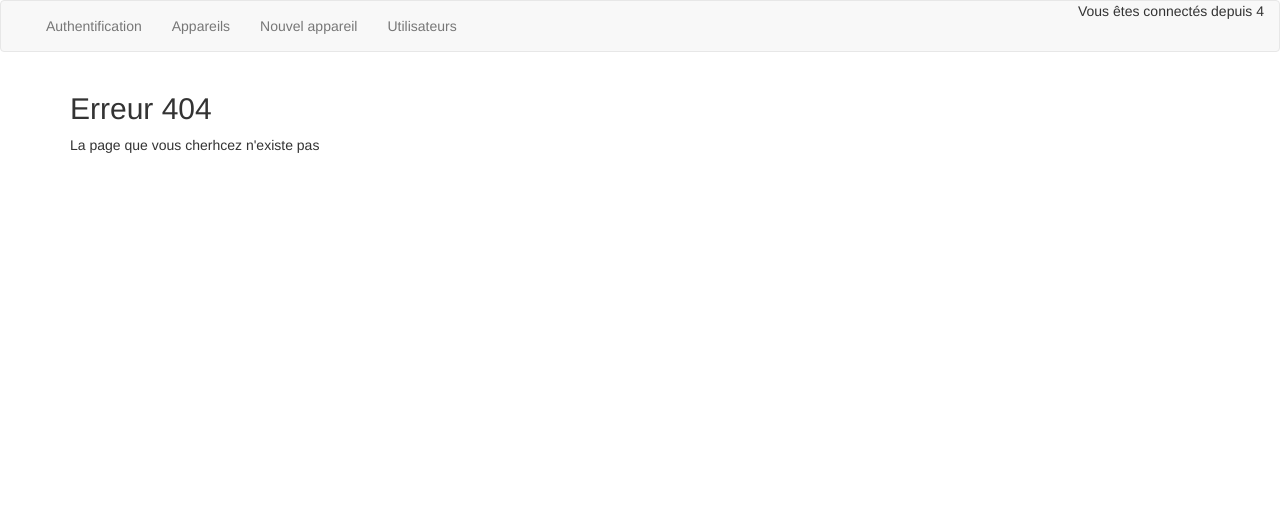
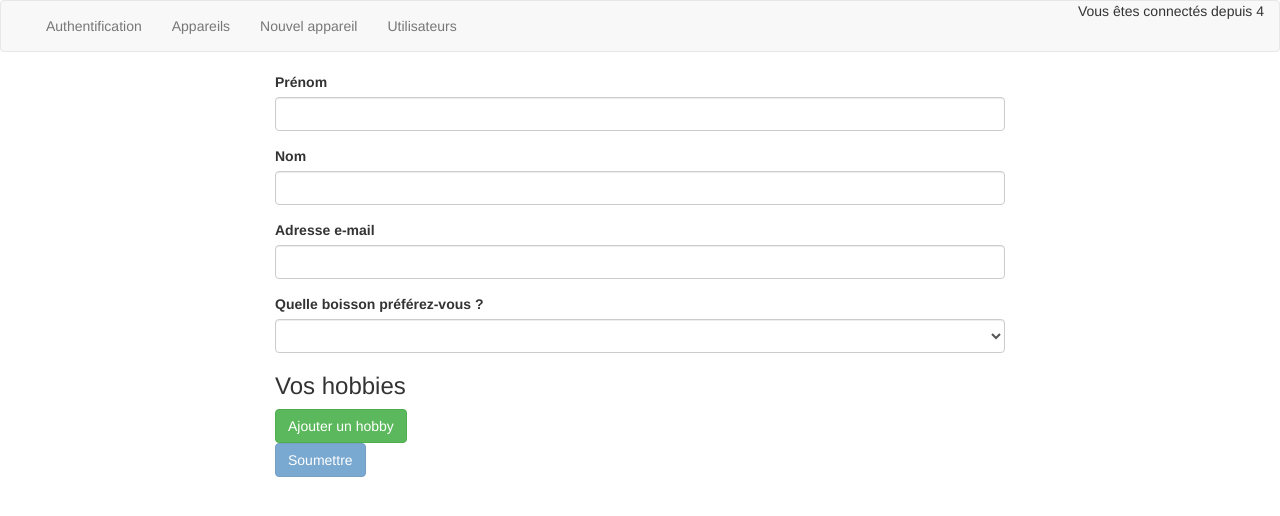
Before and after one commit to Gholdsmith/OC_learning, an Angular app: page /new-user in a window 1280 px wide. Before the commit this address led to /not-found. Shown: the top 516 px of the page. Built offline with nearby package versions, Linux system fonts and the light colour scheme.

Commit message:
fin chapitre formulaire méthode réactive

```diff
--- a/src/app/four-oh-four/four-oh-four.component.html
+++ b/src/app/four-oh-four/four-oh-four.component.html
@@ -1,2 +1,2 @@
 <h2>Erreur 404</h2>
-<p>La page que vous cherhcez n'existe pas</p>
+<p>La page que vous cherchez n'existe pas</p>
--- a/src/app/models/User.model.ts
+++ b/src/app/models/User.model.ts
@@ -1,5 +1,5 @@
 export class User {
-    constructor(public firstNAme: string,
+    constructor(public firstName: string,
         public lastName: string,
         public email: string,
         public drinkPreference: string,
--- a/src/app/mon-premier/mon-premier.component.html
+++ /dev/null
@@ -1,3 +0,0 @@
-<p>
-  mon-premier works!
-</p>
--- a/src/app/mon-premier/mon-premier.component.ts
+++ /dev/null
@@ -1,15 +0,0 @@
-import { Component, OnInit } from '@angular/core';
-
-@Component({
-  selector: 'app-mon-premier',
-  templateUrl: './mon-premier.component.html',
-  styleUrls: ['./mon-premier.component.scss']
-})
-export class MonPremierComponent implements OnInit {
-
-  constructor() { }
-
-  ngOnInit() {
-  }
-
-}
--- a/src/app/new-user/new-user.component.html
+++ b/src/app/new-user/new-user.component.html
@@ -1,3 +1,31 @@
-<p>
-  new-user works!
-</p>
+<div class="col-sm-8 col-sm-offset-2">
+  <form [formGroup]="userForm" (ngSubmit)="onSubmitForm()">
+    <div class="form-group">
+      <label for="firstName">Prénom</label>
+      <input type="text" id="firstName" class="form-control" formControlName="firstName">
+    </div>
+    <div class="form-group">
+      <label for="lastName">Nom</label>
+      <input type="text" id="lastName" class="form-control" formControlName="lastName">
+    </div>
+    <div class="form-group">
+      <label for="email">Adresse e-mail</label>
+      <input type="text" id="email" class="form-control" formControlName="email">
+    </div>
+    <div class="form-group">
+      <label for="drinkPreference">Quelle boisson préférez-vous ?</label>
+      <select id="drinkPreference" class="form-control" formControlName="drinkPreference">
+        <option value="jus d'orange">Jus d'orange</option>
+        <option value="jus de mangue">Jus de mangue</option>
+      </select>
+    </div>
+    <div formArrayName="hobbies">
+      <h3>Vos hobbies</h3>
+      <div class="form-group" *ngFor="let hobbyControl of getHobbies().controls; let i = index">
+        <input type="text" class="form-control" [formControlName]="i">
+      </div>
+      <button  type="button" class="btn btn-success" (click)="onAddHobby()">Ajouter un hobby</button>
+    </div>
+    <button class="btn btn-primary" [disabled]="userForm.invalid">Soumettre</button>
+  </form>
+</div>
--- a/src/app/new-user/new-user.component.ts
+++ b/src/app/new-user/new-user.component.ts
@@ -1,4 +1,8 @@
 import { Component, OnInit } from '@angular/core';
+import { FormGroup, FormBuilder, Validators, FormArray } from '@angular/forms';
+import { UserService } from '../services/user.service';
+import { Router } from '@angular/router';
+import { User } from '../models/User.model';
 
 @Component({
   selector: 'app-new-user',
@@ -7,9 +11,47 @@
 })
 export class NewUserComponent implements OnInit {
 
-  constructor() { }
+  userForm: FormGroup;
+
+  constructor(private formBuilder: FormBuilder,
+    private userService: UserService,
+    private router: Router) { }
 
   ngOnInit() {
+    this.initForm();
+  }
+
+  initForm() {
+    this.userForm = this.formBuilder.group(
+      {
+        firstName: ['', Validators.required],
+        lastName: ['', Validators.required],
+        email: ['', [Validators.required, Validators.email]],
+        drinkPreference: ['', Validators.required],
+        hobbies: this.formBuilder.array([])
+      });
+  }
+
+  onSubmitForm() {
+    const formValue = this.userForm.value;
+    const newUser = new User(
+      formValue['firstName'],
+      formValue['lastName'],
+      formValue['email'],
+      formValue['drinkPreference'],
+      formValue['hobbies'] ? formValue['hobbies'] : []
+    );
+    this.userService.addUser(newUser);
+    this.router.navigate(['/users']);
+  }
+
+  getHobbies(): FormArray {
+    return this.userForm.get('hobbies') as FormArray;
+  }
+
+  onAddHobby() {
+    const newHobbyControl = this.formBuilder.control(null, Validators.required);
+    this.getHobbies().push(newHobbyControl);
   }
 
 }
--- a/src/app/services/user.service.ts
+++ b/src/app/services/user.service.ts
@@ -5,7 +5,7 @@
 export class UserService {
     private users: User[] = [
         {
-            firstNAme: 'James',
+            firstName: 'James',
             lastName: 'Smith',
             email: 'james@smith.com',
             drinkPreference: 'coca',
--- a/src/app/user-list/user-list.component.html
+++ b/src/app/user-list/user-list.component.html
@@ -2,9 +2,11 @@
   <li class="list-group-item" *ngFor="let user of users">
     <h3>{{ user.firstName }} {{ user.lastName }}</h3>
     <p>Cette personne préfère le {{ user.drinkPreference }}</p>
+    <p>son adresse mail est {{ user.email }}</p>
     <p *ngIf="user.hobbies && user.hobbies.length > 0 ">
       Cette personne à des hobbies :
       <span *ngFor="let hobby of user.hobbies">{{ hobby }} - </span>
     </p>
   </li>
+  <a routerLink="/new-user">Nouvel utilisateur</a>
 </ul>
```
Also changed, not shown: src/app/app.module.ts (+3 -4 lines), src/app/mon-premier/mon-premier.component.scss (deleted), 1 other file (tests, documents, lock files or other folders).
